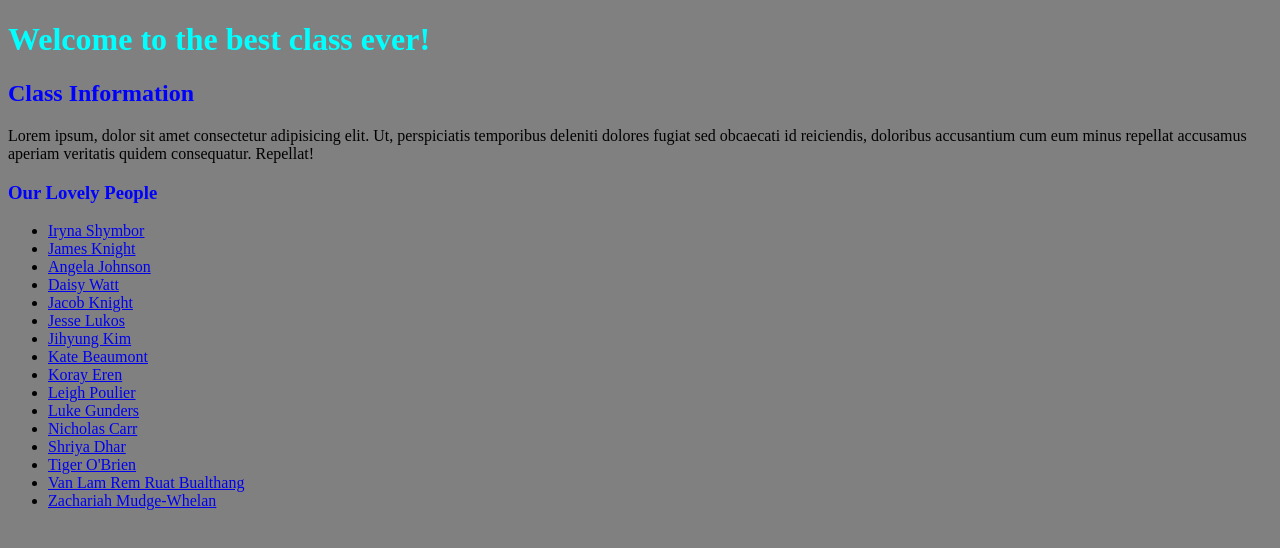
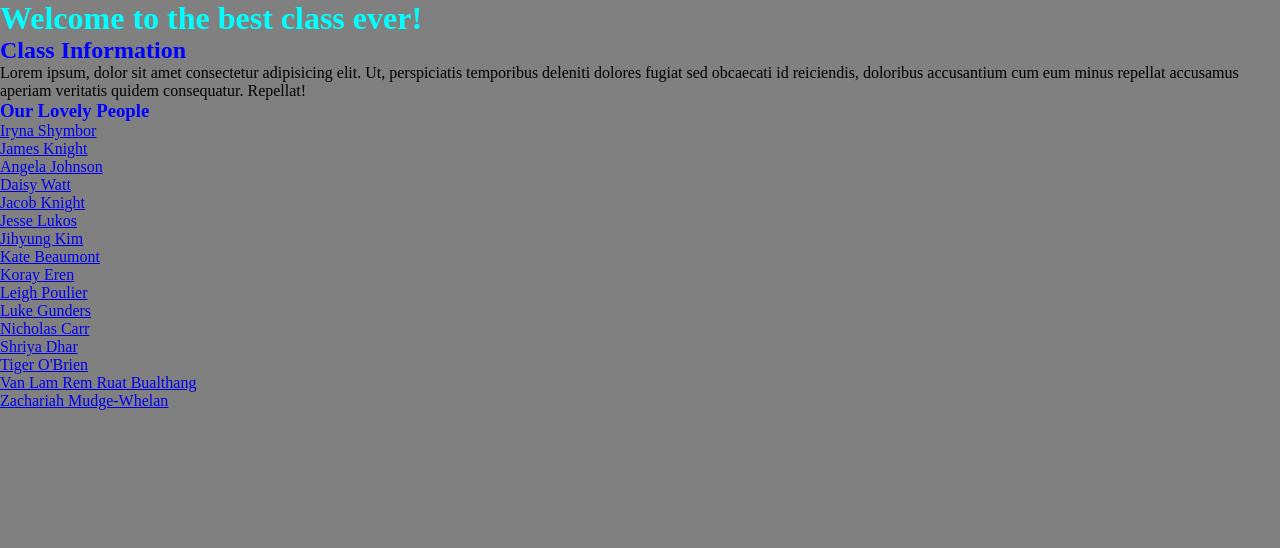
Before and after one commit to jk-coder-academy/class-information, a plain HTML site: page index.html in a window 1280 px wide. Drawn offline with Linux system fonts and the light colour scheme.

Commit message:
Removed margins / padding

```diff
--- a/style.css
+++ b/style.css
@@ -1,6 +1,15 @@
+*
+{
+    margin: 0;
+    padding: 0;
+
+}
+
+
 html
 {
     background-color: gray;
+    margin: 0;
 }
 
 body
@@ -10,9 +19,11 @@ body
 h1
 {
     color: cyan;
+    margin: 0;
 }
 
 .titles
 {
     color: blue;
+    margin: 0;
 }
```
